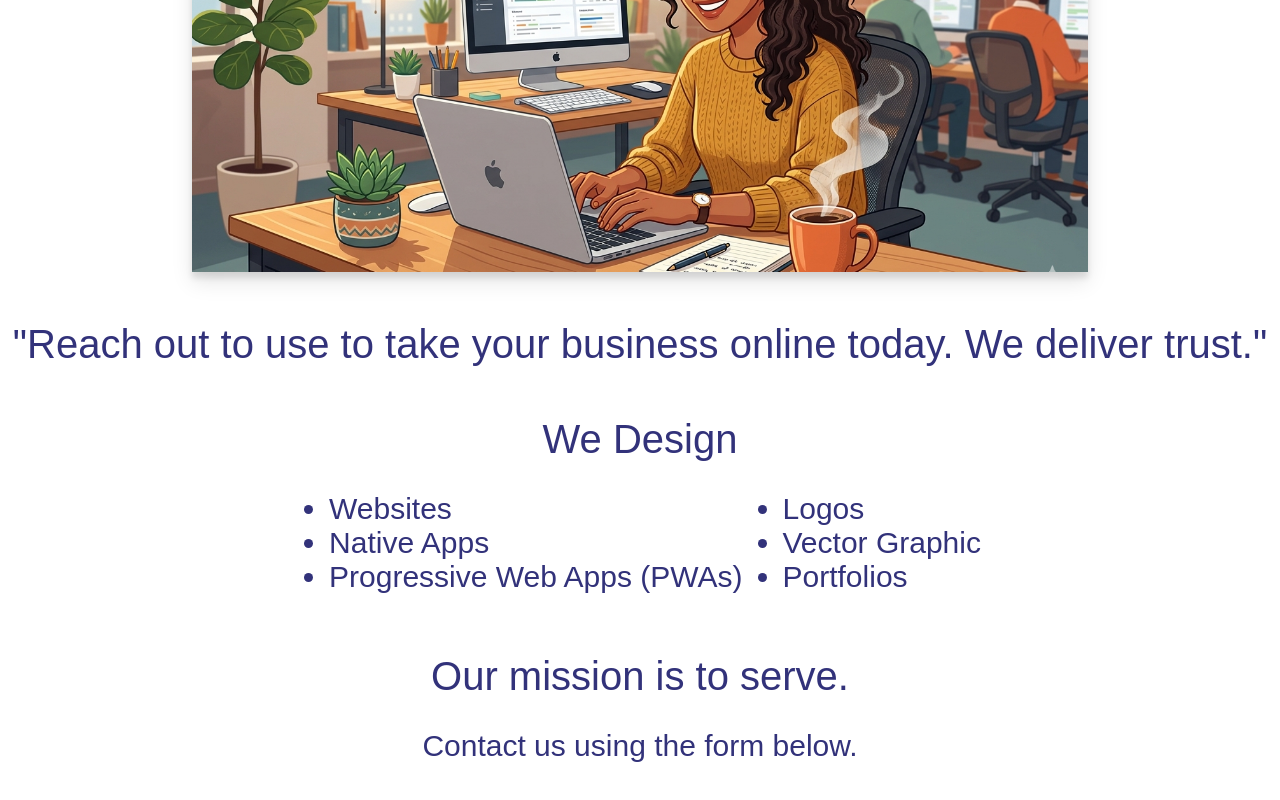
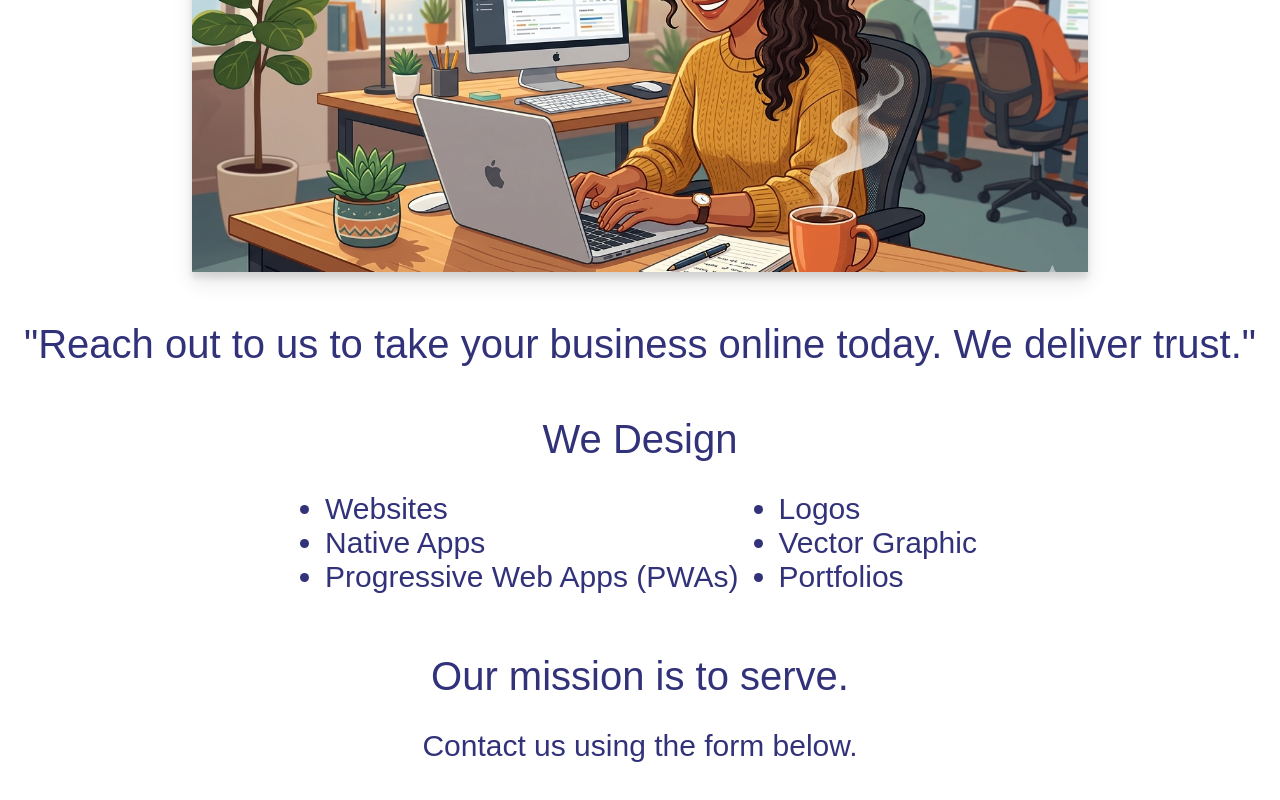
Before and after one commit to abk2191/aphelion-labs, a React (Vite) app: page /aphelion-labs/ContactForm in a window 1280 px wide. Shown: the part 474-1274 px from the top of the page. Built offline with nearby package versions, Linux system fonts and the light colour scheme; a web font is replaced by a local one.

Commit message:
New Update

```diff
--- a/src/ContactForm.jsx
+++ b/src/ContactForm.jsx
@@ -22,7 +22,7 @@ function ContactForm({ currentTheme }) {
         <div className="contact-banner"></div>
 
         <span className="about" style={{ marginTop: "50px" }}>
-          "Reach out to use to take your business online today. We deliver
+          "Reach out to us to take your business online today. We deliver
           trust."
         </span>
 
--- a/src/index.css
+++ b/src/index.css
@@ -946,7 +946,7 @@ body {
   font-family: "Smooch Sans", sans-serif;
   font-size: 30px;
   text-align: left;
-  margin-right: 10px;
+  margin-right: 18px;
 }
 
 .services-one {
```
